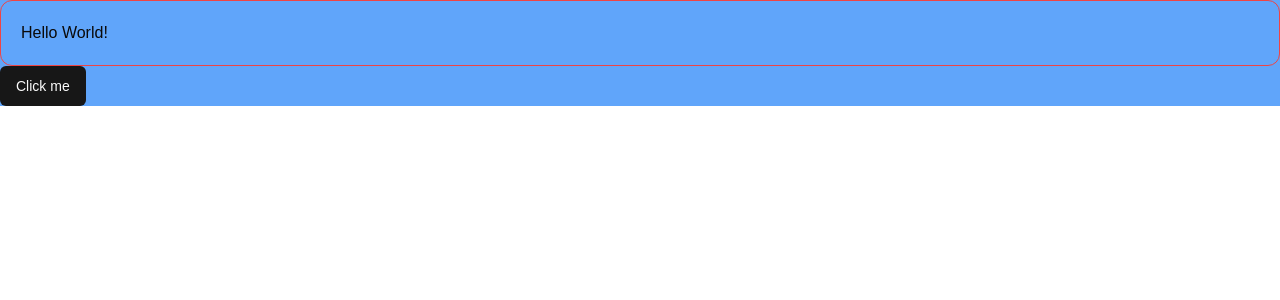
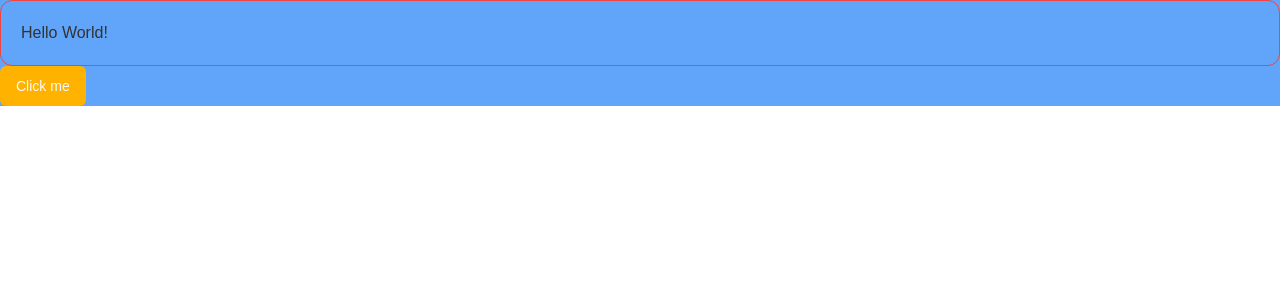
Before and after one commit to luciocarvalho10/fsw, a Next.js app: page / in a window 1280 px wide. Shown: the top 300 px of the page. Built offline with nearby package versions, Linux system fonts and the light colour scheme.

Commit message:
core update css variables

```diff
--- a/src/app/globals.css
+++ b/src/app/globals.css
@@ -9,24 +9,24 @@
 @layer base {
 	:root {
 		--background: 0 0% 100%;
-    --foreground: 0 0% 3.9%;
+		--foreground: 0 0% 20%;
 		--card: 0 0% 100%;
-    --card-foreground: 0 0% 3.9%;
+		--card-foreground: 0 0% 20%;
 		--popover: 0 0% 100%;
-    --popover-foreground: 0 0% 3.9%;
-    --primary: 0 0% 9%;
+		--popover-foreground: 0 0% 20%;
+		--primary: 42 100% 50%;
 		--primary-foreground: 0 0% 98%;
 		--secondary: 0 0% 96.1%;
-    --secondary-foreground: 0 0% 9%;
+		--secondary-foreground: 0 0% 20%;
 		--muted: 0 0% 96.1%;
 		--muted-foreground: 0 0% 45.1%;
 		--accent: 0 0% 96.1%;
-    --accent-foreground: 0 0% 9%;
+		--accent-foreground: 0 0% 20%;
 		--destructive: 0 84.2% 60.2%;
 		--destructive-foreground: 0 0% 98%;
-    --border: 0 0% 89.8%;
-    --input: 0 0% 89.8%;
-    --ring: 0 0% 3.9%;
+		--border: 198 33% 94%;
+		--input: 198 33% 94%;
+		--ring: 0 0% 20%;
 		--chart-1: 12 76% 61%;
 		--chart-2: 173 58% 39%;
 		--chart-3: 197 37% 24%;
```
Lines whose indentation alone changed are shown as unchanged.
